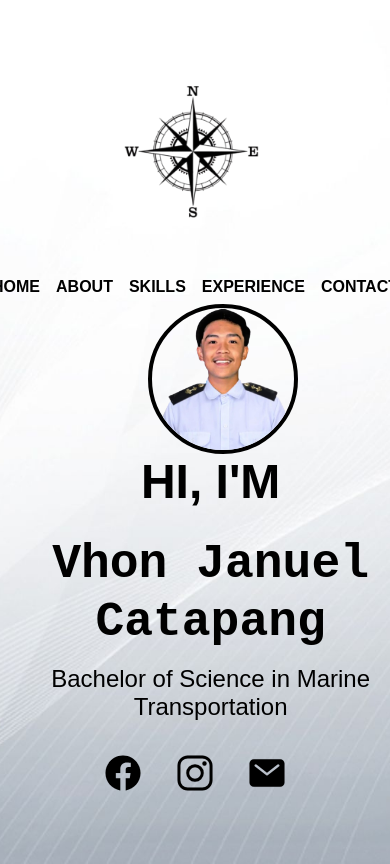
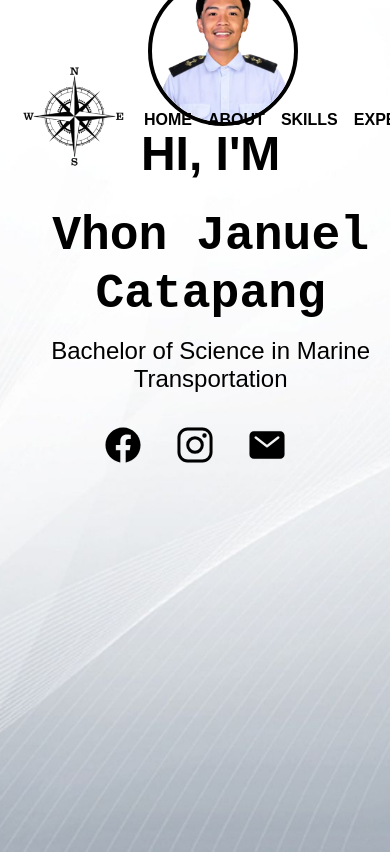
Before and after one commit to vhonjan/Portfolio, a plain HTML site: page index.html in a window 390 px wide. Drawn offline with nearby package versions, Linux system fonts and the light colour scheme.

Commit message:
Update index.css

```diff
--- a/index.css
+++ b/index.css
@@ -20,8 +20,8 @@
 .navbar {
     width: 100%; /* Make it take up the full width */
     display: flex;
-    justify-content: center; /* Centers the menu horizontally */
-    padding: 1.5rem 0;
+    justify-content: space-between; /* Ensures logo and menu are spaced out */
+    padding: 1.5rem;
     align-items: center;
     position: relative;
     margin-top: 5%; /* Adds space below the profile section */
@@ -333,23 +333,31 @@ body {
 /* Mobile responsiveness */
 @media (max-width: 768px) {
     .navbar {
-        flex-direction: column;
+        position: fixed; /* Fix the navbar to the top */
+        top: 0;
+        left: 0;
+        width: 100%;
+        flex-direction: row; /* Side by side layout */
+        justify-content: space-between; /* Aligns the logo and menu items side by side */
+        padding: 1rem; /* Adjusts padding */
     }
 
     .navbar ul {
         display: flex;
-
-
+        flex-direction: row; /* Menu items appear horizontally */
+        padding: 0;
+        margin-left: auto; /* Move menu to the right */
     }
 
     .navbar li {
         padding: 0.5rem;
     }
 
-    @media (max-width: 768px) {
-        .main {
+    .navbar .logo {
+        width: 120px; /* Adjust logo size for mobile */
+    }
+
+    .main {
         background-attachment: scroll;
     }
 }
-
-}
```
